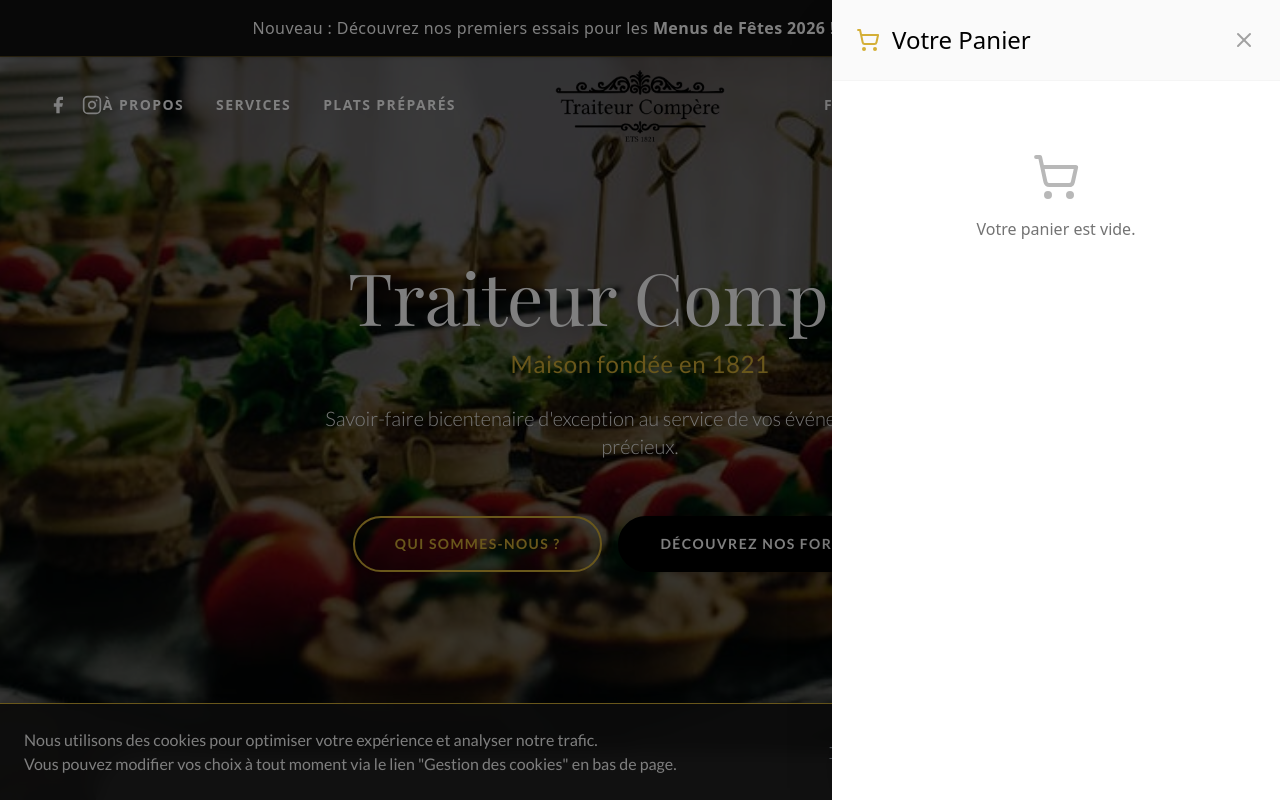
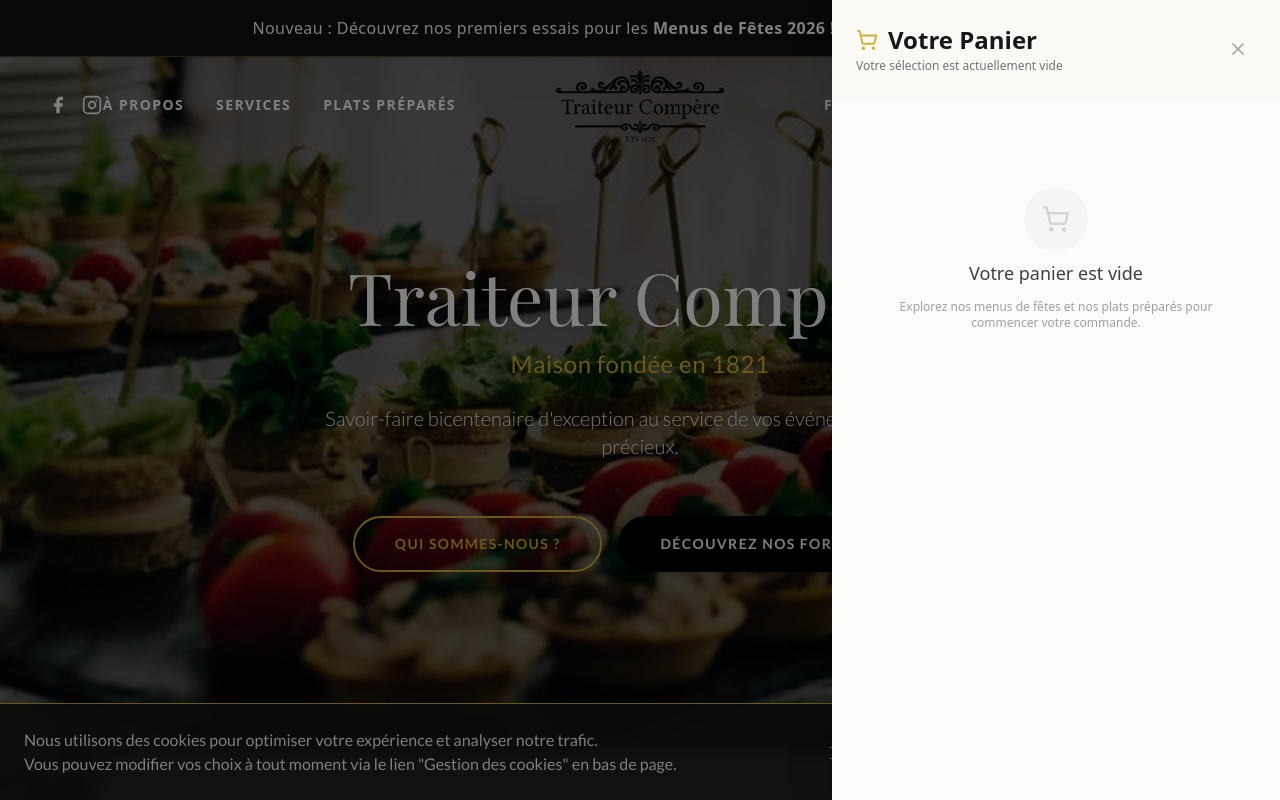
Before and after one commit to FlorianMeganck/traiteur-compere, a Next.js app: page / in a window 1280 px wide. Both pictures are taken after a click on the button 1212 px from the left and 105 px from the top of the page. Shown: the top 800 px of the page. Built offline with nearby package versions, Linux system fonts and the light colour scheme; a web font is replaced by a local one.

Commit message:
style(cart): refonte visuelle premium du Cart Drawer (en-tête soigné, cartes d articles élégantes, capsule +/- et CTA passer commande avec flèche)

```diff
--- a/app/components/Navbar.tsx
+++ b/app/components/Navbar.tsx
@@ -5,7 +5,7 @@ import Image from "next/image";
 import { useState, useEffect, useRef } from "react";
 import { usePathname } from "next/navigation";
 import { motion, AnimatePresence } from "framer-motion";
-import { ShoppingCart, X, Trash2, Plus, Minus } from "lucide-react";
+import { ShoppingCart, X, Trash2, Plus, Minus, ArrowRight } from "lucide-react";
 import Logo from "./Logo";
 import { useCart } from "../hooks/useCart";
 import { MENU_DATA } from "../data/plats-prepares";
@@ -294,21 +294,37 @@ export default function Navbar() {
                             transition={{ type: "spring", damping: 25, stiffness: 200 }}
                             className="fixed top-0 right-0 h-[100dvh] w-full max-w-md bg-white z-[70] shadow-2xl flex flex-col"
                         >
-                            <div className="p-6 border-b border-neutral-100 flex justify-between items-center bg-neutral-50">
-                                <h2 className="text-2xl font-serif text-black flex items-center gap-3">
-                                    <ShoppingCart className="text-[#D4AF37]" />
-                                    Votre Panier
-                                </h2>
-                                <button onClick={() => setIsCartOpen(false)} className="text-neutral-400 hover:text-black transition-colors">
-                                    <X size={24} />
+                            <div className="p-5 sm:p-6 border-b border-neutral-100/80 flex justify-between items-center bg-[#FAF9F6]">
+                                <div>
+                                    <h2 className="text-xl sm:text-2xl font-serif font-bold text-neutral-900 flex items-center gap-2.5">
+                                        <ShoppingCart className="text-[#D4AF37]" size={22} />
+                                        <span>Votre Panier</span>
+                                    </h2>
+                                    <p className="text-xs text-neutral-500 font-light mt-0.5">
+                                        {totalItems === 0
+                                            ? "Votre sélection est actuellement vide"
+                                            : `${totalItems} ${totalItems > 1 ? 'articles sélectionnés' : 'article sélectionné'}`}
+                                    </p>
+                                </div>
+                                <button
+                                    onClick={() => setIsCartOpen(false)}
+                                    className="w-9 h-9 rounded-full flex items-center justify-center text-neutral-400 hover:text-neutral-900 hover:bg-neutral-200/60 transition-all duration-200"
+                                    aria-label="Fermer le panier"
+                                >
+                                    <X size={20} />
                                 </button>
                             </div>
 
-                            <div className="flex-1 overflow-y-auto overscroll-y-contain p-6 pb-12 space-y-4">
+                            <div className="flex-1 overflow-y-auto overscroll-y-contain p-5 sm:p-6 space-y-4 bg-[#FBFBFA]">
                                 {cartItems.length === 0 ? (
-                                    <div className="text-center text-neutral-500 py-12">
-                                        <ShoppingCart className="mx-auto mb-4 opacity-50" size={48} />
-                                        <p>Votre panier est vide.</p>
+                                    <div className="text-center text-neutral-400 py-16 px-4 space-y-3">
+                                        <div className="w-16 h-16 rounded-full bg-neutral-100 text-neutral-300 flex items-center justify-center mx-auto mb-2">
+                                            <ShoppingCart size={28} />
+                                        </div>
+                                        <h3 className="font-serif text-lg text-neutral-700">Votre panier est vide</h3>
+                                        <p className="text-xs text-neutral-400 max-w-xs mx-auto">
+                                            Explorez nos menus de fêtes et nos plats préparés pour commencer votre commande.
+                                        </p>
                                     </div>
                                 ) : (
                                     cartItems.map((item) => {
@@ -316,29 +332,46 @@ export default function Navbar() {
                                         const weekData = MENU_DATA.find(m => m.id === item.semaineId);
 
                                         return (
-                                            <div key={item.id} className="bg-white border border-neutral-200 rounded-2xl p-4 shadow-sm relative">
+                                            <div
+                                                key={item.id}
+                                                className="bg-white border border-neutral-200/80 rounded-2xl p-4 sm:p-5 shadow-xs relative transition-shadow hover:shadow-sm"
+                                            >
+                                                {/* Bouton supprimer discret */}
                                                 <button
                                                     onClick={() => removeFromCart(item.id)}
-                                                    className="absolute top-4 right-4 text-neutral-300 hover:text-red-500 transition-colors p-1"
-                                                    title="Supprimer"
+                                                    className="absolute top-3.5 right-3.5 w-7 h-7 flex items-center justify-center rounded-full text-neutral-300 hover:text-red-500 hover:bg-red-50 transition-colors"
+                                                    title="Supprimer l'article"
                                                 >
-                                                    <Trash2 size={18} />
+                                                    <Trash2 size={16} />
                                                 </button>
-                                                <div className="pr-8">
-                                                    <div className="flex items-center gap-2 mb-1">
-                                                        {isFestive && <span className="text-[10px] bg-[#D4AF37]/10 text-[#D4AF37] border border-[#D4AF37]/30 font-bold px-2 py-0.5 rounded-full uppercase tracking-wider">Fêtes</span>}
-                                                        <h4 className="font-bold text-neutral-900 leading-tight">{item.nomPlat}</h4>
+
+                                                <div className="pr-7">
+                                                    {/* Tags & Nom du plat */}
+                                                    <div className="flex items-center gap-2 mb-1.5 flex-wrap">
+                                                        {isFestive ? (
+                                                            <span className="text-[10px] bg-amber-50 text-amber-800 border border-amber-200/80 font-bold px-2.5 py-0.5 rounded-full uppercase tracking-wider">
+                                                                Fêtes
+                                                            </span>
+                                                        ) : (
+                                                            <span className="text-[10px] bg-neutral-100 text-neutral-600 font-bold px-2.5 py-0.5 rounded-full uppercase tracking-wider">
+                                                                Semaine
+                                                            </span>
+                                                        )}
+                                                        <h4 className="font-serif font-bold text-neutral-900 text-sm sm:text-base leading-snug">
+                                                            {item.nomPlat}
+                                                        </h4>
                                                     </div>
-                                                    <p className="text-xs md:text-sm text-[#D4AF37] font-medium capitalize mb-2">
+
+                                                    <p className="text-xs text-[#D4AF37] font-semibold capitalize mb-3">
                                                         {item.badge || (weekData ? `${item.jour} (${weekData.week.split(' :')[0]})` : item.jour)}
                                                     </p>
 
-                                                    {/* Composition détaillée du Menu de Fêtes */}
+                                                    {/* Composition détaillée du Menu de Fêtes avec micro-puces dorées */}
                                                     {isFestive && item.coursesSummary && item.coursesSummary.length > 0 && (
-                                                        <div className="bg-[#FAF9F6] border border-neutral-200/80 rounded-xl p-2.5 mb-3 space-y-1 text-xs text-neutral-700">
+                                                        <div className="bg-[#FAF9F6] border border-amber-100/80 rounded-xl p-3 mb-3 space-y-1.5 text-xs text-neutral-700">
                                                             {item.coursesSummary.map((course, cIdx) => (
-                                                                <div key={cIdx} className="flex items-start gap-1.5 leading-snug">
-                                                                    <span className="text-[#D4AF37] font-bold shrink-0">•</span>
+                                                                <div key={cIdx} className="flex items-start gap-2 leading-snug">
+                                                                    <span className="w-1.5 h-1.5 rounded-full bg-[#D4AF37] mt-1.5 shrink-0" />
                                                                     <span>
                                                                         <strong className="text-neutral-900 font-semibold">{course.split(':')[0]} :</strong> {course.split(':').slice(1).join(':')}
                                                                     </span>
@@ -347,39 +380,43 @@ export default function Navbar() {
                                                         </div>
                                                     )}
 
-                                                    {/* Quantity Selector +/- */}
-                                                    <div className="flex justify-between items-center bg-neutral-50 p-2 rounded-xl border border-neutral-200/70 mb-3">
-                                                        <span className="text-xs text-neutral-600 font-medium">Quantité :</span>
-                                                        <div className="flex items-center gap-2">
-                                                            <button
-                                                                onClick={() => updateQuantity(item.id, -1)}
-                                                                className="w-7 h-7 flex items-center justify-center rounded-lg bg-white border border-neutral-200 text-neutral-700 hover:text-red-600 hover:border-red-300 shadow-sm transition-colors"
-                                                                title={item.quantitePlat === 1 ? "Retirer du panier" : "Diminuer la quantité"}
-                                                                aria-label="Diminuer"
-                                                            >
-                                                                <Minus size={13} />
-                                                            </button>
-                                                            <span className="w-6 text-center font-bold text-sm text-black">{item.quantitePlat}</span>
-                                                            <button
-                                                                onClick={() => updateQuantity(item.id, 1)}
-                                                                className="w-7 h-7 flex items-center justify-center rounded-lg bg-white border border-neutral-200 text-neutral-700 hover:text-black hover:border-black shadow-sm"
-                                                            >
-                                                                <Plus size={13} />
-                                                            </button>
-                                                        </div>
-                                                        <span className="font-semibold text-sm text-neutral-900">{item.prixUnitairePlat * item.quantitePlat} €</span>
-                                                    </div>
-
+                                                    {/* Soupes associées (Plats préparés) */}
                                                     {item.soupes && Object.entries(item.soupes).map(([soupe, qty]) => qty > 0 && (
-                                                        <div key={soupe} className="flex justify-between items-center text-xs text-neutral-500 mb-1 pl-3 border-l-2 border-[#D4AF37]/30">
+                                                        <div key={soupe} className="flex justify-between items-center text-xs text-neutral-600 mb-2 pl-3 border-l-2 border-[#D4AF37]/50 py-0.5">
                                                             <span>+ {qty}x {soupe}</span>
-                                                            <span>{qty * (item.prixUnitaireSoupe || 0)} €</span>
+                                                            <span className="font-semibold text-neutral-800">{qty * (item.prixUnitaireSoupe || 0)} €</span>
                                                         </div>
                                                     ))}
 
-                                                    <div className="mt-3 pt-2 border-t border-neutral-100 flex justify-between items-center">
-                                                        <span className="text-xs uppercase tracking-widest text-neutral-400 font-medium">Total</span>
-                                                        <span className="font-bold text-base text-black">{item.prixTotalLigne} €</span>
+                                                    {/* Contrôleur de Quantité Capsule & Prix Total */}
+                                                    <div className="flex justify-between items-center pt-2 mt-2 border-t border-neutral-100">
+                                                        {/* Capsule +/- */}
+                                                        <div className="inline-flex items-center gap-1.5 bg-neutral-50 border border-neutral-200/80 p-1 rounded-full shadow-2xs">
+                                                            <button
+                                                                onClick={() => updateQuantity(item.id, -1)}
+                                                                className="w-6 h-6 flex items-center justify-center rounded-full bg-white text-neutral-700 hover:text-red-600 hover:bg-neutral-100 shadow-2xs transition-colors"
+                                                                title={item.quantitePlat === 1 ? "Supprimer" : "Diminuer"}
+                                                                aria-label="Diminuer"
+                                                            >
+                                                                <Minus size={11} />
+                                                            </button>
+                                                            <span className="w-6 text-center font-bold text-xs text-neutral-900">{item.quantitePlat}</span>
+                                                            <button
+                                                                onClick={() => updateQuantity(item.id, 1)}
+                                                                className="w-6 h-6 flex items-center justify-center rounded-full bg-white text-neutral-700 hover:text-black hover:bg-neutral-100 shadow-2xs transition-colors"
+                                                                title="Augmenter"
+                                                                aria-label="Augmenter"
+                                                            >
+                                                                <Plus size={11} />
+                                                            </button>
+                                                        </div>
+
+                                                        {/* Prix Ligne */}
+                                                        <div className="text-right">
+                                                            <span className="text-sm sm:text-base font-bold text-neutral-900">
+                                                                {item.prixTotalLigne.toLocaleString('fr-BE', { minimumFractionDigits: 2 })} €
+                                                            </span>
+                                                        </div>
                                                     </div>
                                                 </div>
                                             </div>
@@ -389,17 +426,20 @@ export default function Navbar() {
                             </div>
 
                             {cartItems.length > 0 && (
-                                <div className="p-6 pb-10 md:pb-6 border-t border-neutral-100 bg-neutral-50">
-                                    <div className="flex justify-between items-center mb-6">
-                                        <span className="text-lg text-neutral-600 uppercase tracking-widest">Total</span>
-                                        <span className="text-3xl font-serif text-[#D4AF37]">{cartTotal.toLocaleString('fr-BE', { minimumFractionDigits: 2 })} €</span>
+                                <div className="p-6 border-t border-neutral-200/80 bg-white space-y-4 shadow-lg">
+                                    <div className="flex justify-between items-baseline">
+                                        <span className="text-xs uppercase tracking-widest text-neutral-500 font-semibold">Sous-total estimé</span>
+                                        <span className="text-2xl sm:text-3xl font-serif font-bold text-[#D4AF37]">
+                                            {cartTotal.toLocaleString('fr-BE', { minimumFractionDigits: 2 })} €
+                                        </span>
                                     </div>
                                     <Link
                                         href={cartItems.some(i => i.itemType === 'menu_fete' || i.semaineId.startsWith('menu') || i.semaineId.startsWith('fetes')) ? "/contact?type=menus_fetes" : "/contact?type=plat_prepare"}
                                         onClick={() => setIsCartOpen(false)}
-                                        className="w-full bg-black text-white font-bold text-center py-4 rounded-xl flex justify-center items-center gap-2 hover:bg-[#D4AF37] transition-colors"
+                                        className="w-full bg-black hover:bg-[#D4AF37] text-white font-bold text-center py-4 px-6 rounded-2xl flex justify-center items-center gap-2.5 uppercase tracking-wider text-xs sm:text-sm transition-all duration-300 shadow-md hover:shadow-xl hover:scale-[1.01]"
                                     >
-                                        Passer commande
+                                        <span>Passer commande</span>
+                                        <ArrowRight size={16} />
                                     </Link>
                                 </div>
                             )}
```
